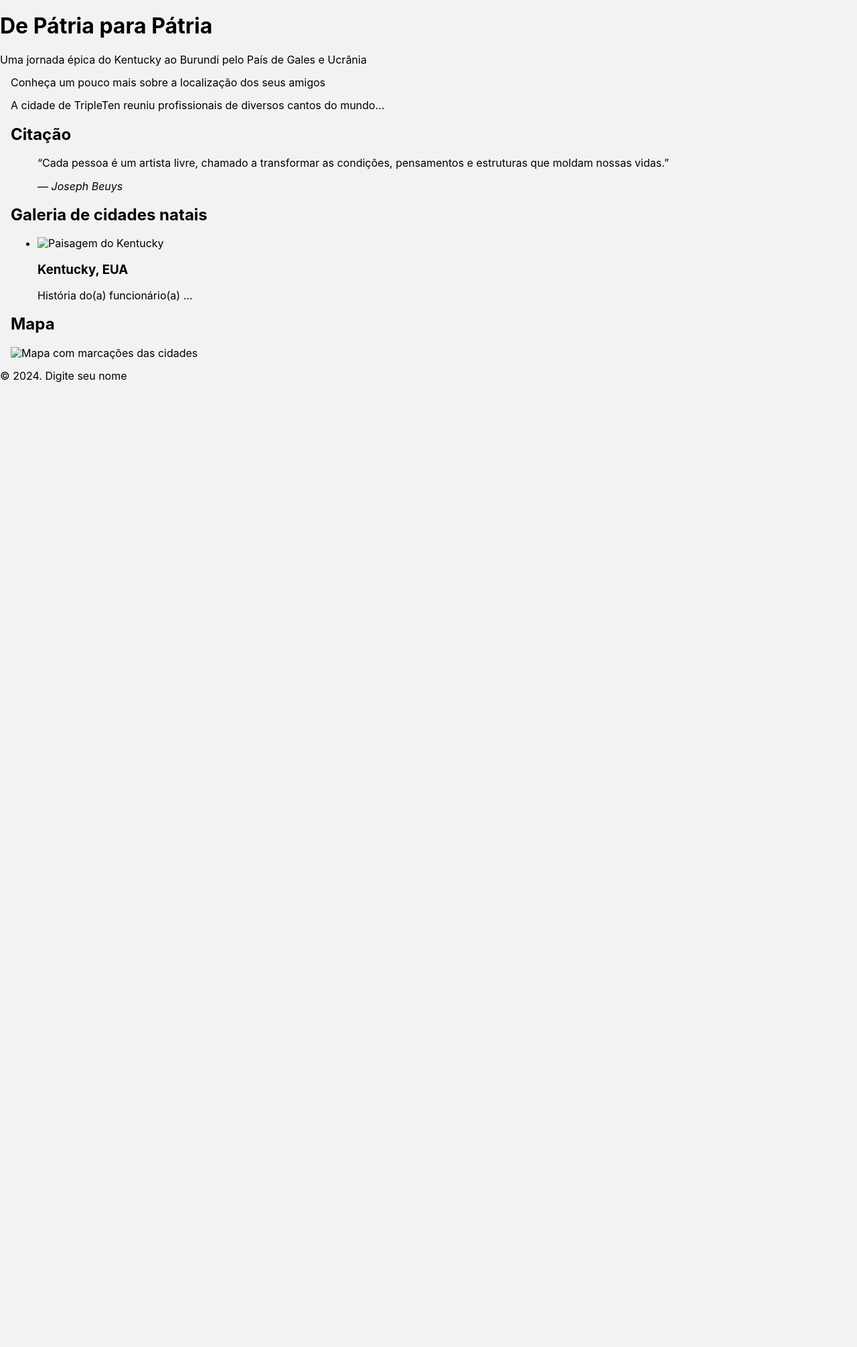
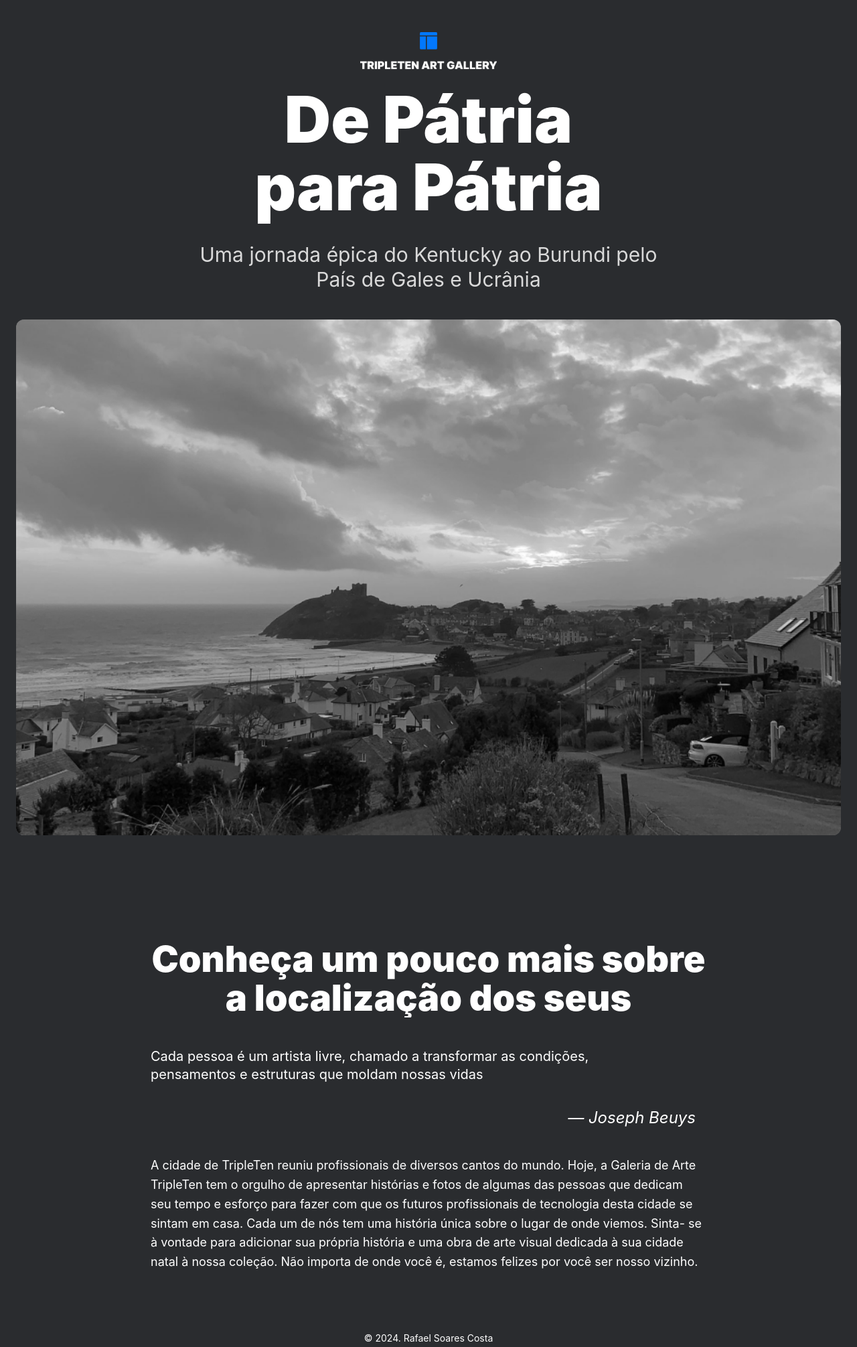
Before and after one commit to rafael-so-costa/web_project_homeland, a plain HTML site: page index.html in a window 1280 px wide. Shown: the whole page at 67% size. Before the commit the page ends 800 px from the top, so only its background shows below. Drawn offline with Linux system fonts and the light colour scheme; a web font is replaced by a local one.

Commit message:
Atualização Inicial

```diff
--- /dev/null
+++ b/blocks/article.css
@@ -0,0 +1,120 @@
+.article {
+  max-width: 830px;
+  margin: 0 auto;
+  padding: 56px 24px;
+  column-gap: 24px;
+}
+
+
+.article__title {
+
+  text-align: center;
+  color: #FFFFFF;
+  font-weight: 900;
+  font-size: 54px;
+  line-height: 1.074;
+  letter-spacing: 0;
+  width: 830px;
+  height: 116px;
+  display: block;
+  overflow: hidden;
+}
+
+.article__subtitle {
+  font-size: 20px;
+  line-height: 1.35;
+  text-align: center;
+  color: #FFFFFF;
+  width: 730px;
+  height: 68px;
+  display: block;
+  overflow: hidden;
+  text-align: start;
+}
+
+
+.article__content {
+
+}
+.article__text {
+  margin: 0;
+  max-width: 840px;
+  font-size: 18px;
+  line-height: 1.6;
+  color: #FFFFFF;
+}
+
+
+.article__quote {
+  margin: 0;
+  padding-right: 16px;
+  text-align: right;
+  font-size: 18px;
+  line-height: 1.55;
+  color: #FFFFFF;
+  margin-bottom: 40px;
+}
+
+.article__cite {
+   font-size: 24px;
+  line-height: 1.4167;
+  letter-spacing: 0;
+  text-align: right;
+  color: #FFFFFF;
+}
+
+
+@media (max-width: 768px) and (min-width: 321px) {
+  .article {
+    padding: 44px 20px;
+  }
+  .article__title {
+    font-size: 28px;
+    margin-bottom: 4px;
+    max-width: 100%;
+  }
+  .article__subtitle {
+    font-size: 18px;
+    margin-bottom: 20px;
+    max-width: 100%;
+  }
+  .article__quote {
+    border-right-width: 3px;
+    font-size: 17px;
+    padding-right: 14px;
+  }
+  .article__text {
+    font-size: 17px;
+  }
+}
+
+
+@media (max-width: 320px) {
+  .article {
+    padding: 28px 16px;
+    display: block;
+    max-width: 100%;
+  }
+  .article__title {
+    font-size: 22px;
+    margin-bottom: 8px;
+    text-align: center;
+    max-width: 100%;
+  }
+  .article__subtitle {
+    font-size: 16px;
+    margin-bottom: 16px;
+    text-align: center;
+    max-width: 100%;
+  }
+  .article__quote {
+    margin: 0 0 16px;
+    padding-right: 12px;
+    font-size: 16px;
+  }
+  .article__text {
+    font-size: 16px;
+    line-height: 1.55;
+    max-width: 100%;
+  }
+}
--- a/blocks/footer.css
+++ b/blocks/footer.css
@@ -0,0 +1,12 @@
+.footer {
+  margin: 0 auto;
+  padding: 32px 24px 48px;
+  text-align: center;
+}
+
+.footer__copy {
+  margin: 0;
+  font-size: 14px;
+  line-height: 1.5;
+  color: #FFFFFF;
+}
--- a/blocks/header.css
+++ b/blocks/header.css
@@ -1,36 +1,116 @@
-/* Bloco: header */
 .header {
   max-width: var(--maxw);
   margin-inline: auto;
-  padding: 32px 16px 24px;
+  padding: 48px 24px 56px;
+  display: flex;
+  flex-direction: column;
+  align-items: center;
+  text-align: center;
+}
+
+.header__logo {
+  display: block;
+  height: 56px;
+  width: auto;
+  margin: 0 auto 24px;
 }
 
 .header__title {
-  margin: 0 0 8px;
+  margin: 0 0 32px;
   font-weight: 900;
   font-size: 96px;
-  line-height: 1.05; /* usar valor decimal */
-  letter-spacing: -0.02em;
+  line-height: 1.05;
+  max-width: 720px;
+  margin-left: auto;
+  margin-right: auto;
+  text-wrap: balance;
 }
 
 .header__subtitle {
   margin: 0;
-  font-size: 24px;
-  line-height: 1.4;
-  max-width: 780px; /* evita linhas muito longas */
-  color: rgba(0, 0, 0, 0.72);
+  font-size: 30px;
+  line-height: 1.25;
+  color: var(--muted);
+  max-width: 720px;
+  margin-left: auto;
+  margin-right: auto;
 }
 
-/* Tablet: 545px–1024px */
-@media (max-width: 1024px) and (min-width: 545px) {
-  .header { padding: 28px 20px 16px; }
-  .header__title { font-size: 72px; line-height: 1.08; }
-  .header__subtitle { font-size: 20px; max-width: 640px; }
+.header__media {
+  width: 100%;
+
+  margin: 40px auto 0;
+  border-radius: 12px;
+  overflow: hidden;
+  background: #6a6d70;
 }
 
-/* Mobile: ≤544px */
-@media (max-width: 544px) {
-  .header { padding: 20px 16px 12px; }
-  .header__title { font-size: 40px; line-height: 1.1; }
-  .header__subtitle { font-size: 16px; max-width: 100%; }
+.header__image {
+  display: block;
+  width: 100%;
+  height: auto;
+  object-fit: cover;
 }
+
+@media (max-width: 1024px) and (min-width: 768px) {
+  .header {
+    padding: 40px 20px 44px;
+  }
+
+  .header__logo {
+    height: 48px;
+    margin-bottom: 20px;
+  }
+
+  .header__title {
+    font-size: 72px;
+    line-height: 1.08;
+    max-width: 600px;
+    margin-bottom: 24px;
+  }
+
+  .header__subtitle {
+    font-size: 20px;
+    line-height: 1.35;
+    max-width: 600px;
+  }
+
+  .header__media {
+    margin-top: 28px;
+    width: 100%;
+    max-width: 768px;
+
+    }
+}
+
+@media (max-width: 767px) {
+  .header {
+    padding: 28px 16px 32px;
+  }
+
+  .header__logo {
+    height: 36px;
+    margin-bottom: 16px;
+  }
+
+  .header__title {
+    font-size: 40px;
+    line-height: 1.10;
+    max-width: 100%;
+    margin-bottom: 16px;
+    letter-spacing: -0.01em;
+  }
+
+  .header__subtitle {
+    font-size: 16px;
+    line-height: 1.4;
+    max-width: 100%;
+  }
+
+ .header__media {
+  margin-top: 16px;
+  border-radius: 10px;
+  max-width: 100%;
+}
+
+}
--- a/blocks/page.css
+++ b/blocks/page.css
@@ -1,10 +1,41 @@
+
+:root{
+  --maxw: 1280px;
+  --bg: #2A2C2F;
+  --surface: #1F2123;
+  --border: #3A3D40;
+  --text: #FFFFFF;
+  --muted: #D9D9D9;
+  --accent: #4C8BF5;
+}
+
+
 .page {
-  font-family: "Inter", sans-serif;
-  background: #f2f2f2;
-  color: #000;
+  font-family: "Inter",  sans-serif;
+  color: #FFFFFF;
+  background: #2A2C2F;
+  min-width: 320px;
 }
+
+
 .content {
   max-width: var(--maxw);
   margin-inline: auto;
   padding-inline: 16px;
 }
+
+
+a {
+  color: var(--accent);
+  text-decoration: none;
+}
+a:hover {
+  text-decoration: underline;
+}
+
+@media (max-width: 1024px) and (min-width: 768px) {
+  .content {
+  max-width: 767px;
+}
+
+}
--- a/index.html
+++ b/index.html
@@ -6,70 +6,59 @@
     <meta name="viewport" content="width=device-width, initial-scale=1" />
     <link rel="icon" href="./favicon.ico" />
     <link rel="stylesheet" href="./pages/index.css" />
+
+    <link rel="preload" href="./images/logo.png" type="image/png" />
   </head>
   <body class="page">
     <header class="header">
+      <img
+        src="./images/logo.png"
+        alt="TripleTen"
+        class="header__logo"
+        decoding="async"
+             />
       <h1 class="header__title">De Pátria para Pátria</h1>
       <p class="header__subtitle">
         Uma jornada épica do Kentucky ao Burundi pelo País de Gales e Ucrânia
       </p>
+      <figure class="header__media">
+        <img
+          class="header__image"
+          src="./images/__image.jpg"
+          alt="Paisagem do Kentucky"
+                  />
+      </figure>
     </header>
 
     <main class="content">
-      <section class="cover">
-        <p class="cover__kicker">
-          Conheça um pouco mais sobre a localização dos seus amigos
+      <section class="article" aria-labelledby="article-title">
+        <h2 id="article-title" class="article__title">
+          Conheça um pouco mais sobre a localização dos seus amigos.
+        </h2>
+        <p class="article__subtitle">
+          Cada pessoa é um artista livre, chamado a transformar as condições,
+          pensamentos e estruturas que moldam nossas vidas
         </p>
-      </section>
-
-      <section class="lead">
-        <p class="lead__text">
-          A cidade de TripleTen reuniu profissionais de diversos cantos do
-          mundo...
-        </p>
-      </section>
-
-      <section class="quote" aria-labelledby="quote-title">
-        <h2 id="quote-title" class="quote__title">Citação</h2>
-        <blockquote class="quote__text">
-          <p>
-            “Cada pessoa é um artista livre, chamado a transformar as condições,
-            pensamentos e estruturas que moldam nossas vidas.”
+        <blockquote class="article__quote">
+          <cite class="article__cite">— Joseph Beuys</cite>
+        </blockquote>
+        <div class="article__content">
+          <p class="article__text">
+            A cidade de TripleTen reuniu profissionais de diversos cantos do
+            mundo. Hoje, a Galeria de Arte TripleTen tem o orgulho de apresentar
+            histórias e fotos de algumas das pessoas que dedicam seu tempo e
+            esforço para fazer com que os futuros profissionais de tecnologia
+            desta cidade se sintam em casa. Cada um de nós tem uma história
+            única sobre o lugar de onde viemos. Sinta- se à vontade para
+            adicionar sua própria história e uma obra de arte visual dedicada à
+            sua cidade natal à nossa coleção. Não importa de onde você é,
+            estamos felizes por você ser nosso vizinho.
           </p>
-          <cite class="quote__author">— Joseph Beuys</cite>
-        </blockquote>
-      </section>
-
-      <section class="gallery" aria-labelledby="gallery-title">
-        <h2 id="gallery-title" class="gallery__title">
-          Galeria de cidades natais
-        </h2>
-        <ul class="gallery__list">
-          <!-- Card exemplo -->
-          <li class="gallery__item card">
-            <img
-              class="card__image"
-              src="./images/ky.jpg"
-              alt="Paisagem do Kentucky"
-            />
-            <h3 class="card__title">Kentucky, EUA</h3>
-            <p class="card__text">História do(a) funcionário(a) ...</p>
-          </li>
-        </ul>
-      </section>
-
-      <section class="map" aria-labelledby="map-title">
-        <h2 id="map-title" class="map__title">Mapa</h2>
-        <img
-          class="map__image"
-          src="./images/map.png"
-          alt="Mapa com marcações das cidades"
-        />
+        </div>
       </section>
     </main>
-
     <footer class="footer">
-      <p class="footer__copy">© 2024. Digite seu nome</p>
+      <p class="footer__copy">© 2024. Rafael Soares Costa</p>
     </footer>
   </body>
 </html>
--- a/pages/index.css
+++ b/pages/index.css
@@ -2,3 +2,6 @@
 @import url("../vendor/normalize.css");
 @import url("../vendor/fonts.css");
 @import url("../blocks/page.css");
+@import url("../blocks/header.css");
+@import url("../blocks/article.css");
+@import url("../blocks/footer.css");
```
Also changed, not shown: blocks/cover.css (deleted), images/__image.jpg (added), images/__image@2x.png (added), images/logo.png (added), 1 other file.
